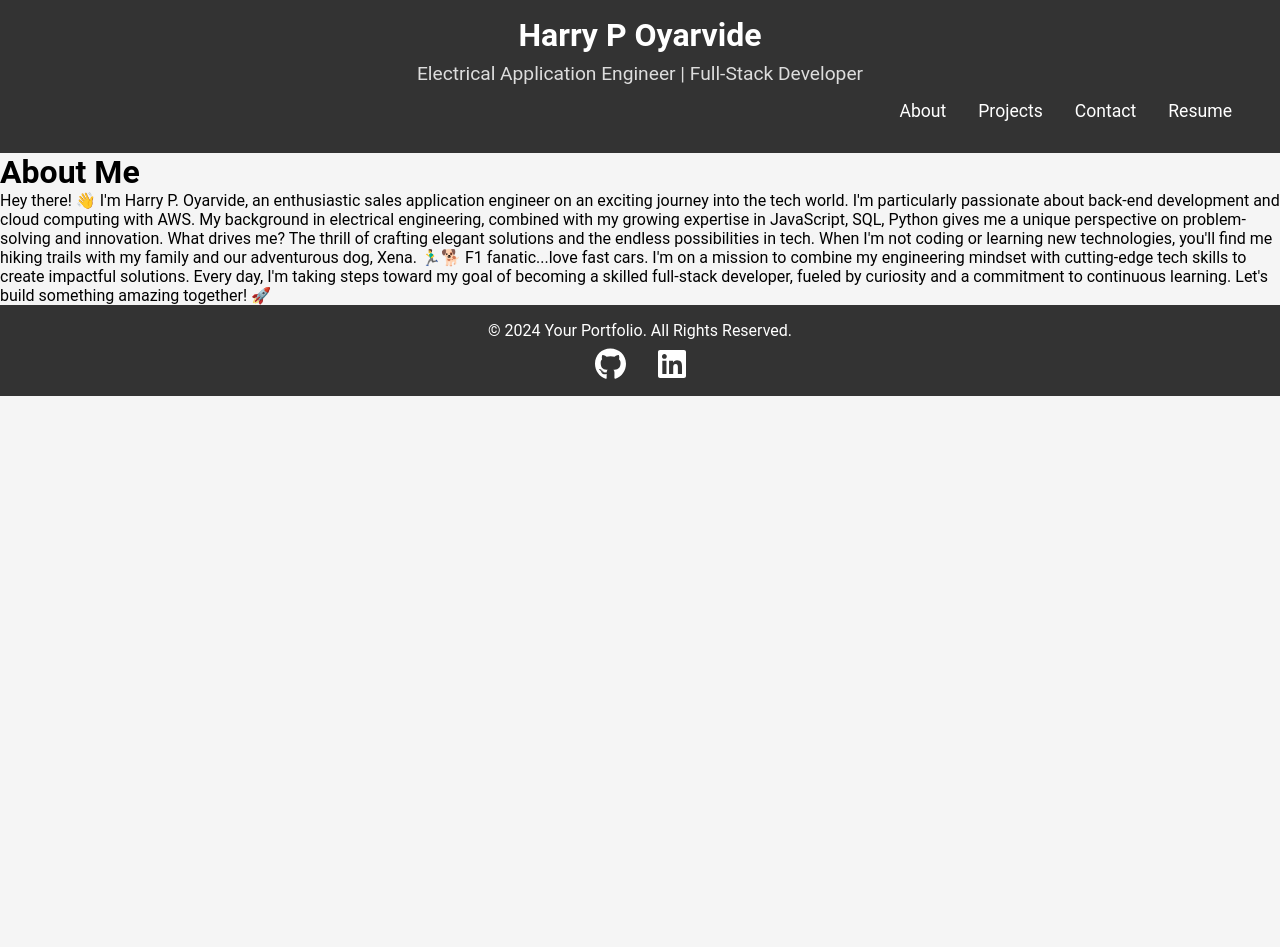
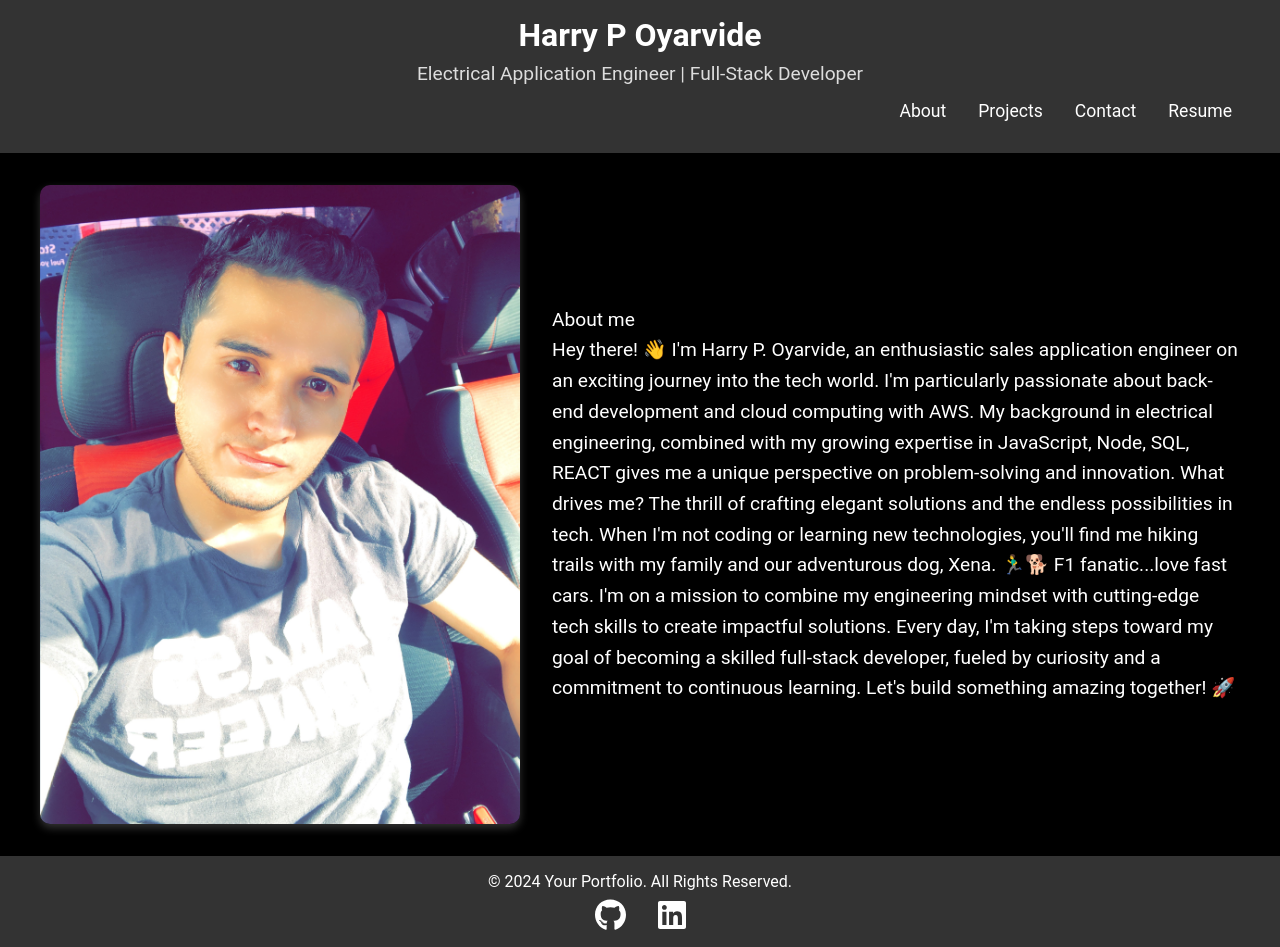
Before and after one commit to HPOGFD/reactFolio, a React (Vite) app: page / in a window 1280 px wide. Before the commit the page ends 800 px from the top, so only its background shows below. Built offline with nearby package versions, Linux system fonts and the light colour scheme.

Commit message:
added image to about me

```diff
--- a/src/pages/About.jsx
+++ b/src/pages/About.jsx
@@ -1,13 +1,24 @@
+import "../style/aboutMe.css";
+
 export default function About() {
     console.log('About.jsx is running');
     return (
-        <div>
-            <h1>About Me</h1>
-            <p>
-            Hey there! 👋 I'm Harry P. Oyarvide, an enthusiastic sales application engineer on an exciting journey into the tech world. I'm particularly passionate about back-end development and cloud computing with AWS. My background in electrical engineering, combined with my growing expertise in JavaScript, SQL, Python gives me a unique perspective on problem-solving and innovation.
-            What drives me? The thrill of crafting elegant solutions and the endless possibilities in tech. When I'm not coding or learning new technologies, you'll find me hiking trails with my family and our adventurous dog, Xena. 🏃‍♂️🐕 F1 fanatic...love fast cars.
-            I'm on a mission to combine my engineering mindset with cutting-edge tech skills to create impactful solutions. Every day, I'm taking steps toward my goal of becoming a skilled full-stack developer, fueled by curiosity and a commitment to continuous learning. Let's build something amazing together! 🚀
+        <div id="container">
+            <div id="aboutMe">
+
+            <img src="images/IMG_2973.JPG"></img>
+            <p> About me <br></br>
+            Hey there! 👋 I'm Harry P. Oyarvide, an enthusiastic sales application engineer on an exciting journey into the tech world.
+            I'm particularly passionate about back-end development and cloud computing with AWS. My background in electrical engineering,
+            combined with my growing expertise in JavaScript, Node, SQL, REACT gives me a unique perspective on problem-solving and innovation.
+            What drives me? The thrill of crafting elegant solutions and the endless possibilities in tech. When I'm not coding or learning new technologies,
+            you'll find me hiking trails with my family and our adventurous dog, Xena. 🏃‍♂️🐕 F1 fanatic...love fast cars.
+            I'm on a mission to combine my engineering mindset with cutting-edge tech skills to create impactful solutions.
+            Every day, I'm taking steps toward my goal of becoming a skilled full-stack developer, fueled by curiosity and a commitment to continuous learning.
+            Let's build something amazing together! 🚀
             </p>
         </div>
+            </div>
+
     );
 }
--- /dev/null
+++ b/src/style/aboutMe.css
@@ -0,0 +1,32 @@
+/* Container for the About Me section */
+#container {
+    display: flex; /* Flexbox for horizontal layout */
+    justify-content: center; /* Center align the content */
+    padding: 2rem; /* Add spacing around the section */
+    background-color: #000; /* Black background */
+    color: #fff; /* White text color */
+  }
+
+  /* Content wrapper */
+  #aboutMe {
+    display: flex; /* Flexbox to align image and text side by side */
+    align-items: center; /* Align items vertically in the center */
+    max-width: 1200px; /* Limit the section width for better readability */
+    gap: 2rem; /* Add spacing between the image and text */
+  }
+
+  /* Image Styling */
+  #aboutMe img {
+    max-width: 40%; /* Make the image take up 40% of the section width */
+    height: auto; /* Maintain aspect ratio */
+    border-radius: 10px; /* Optional: Rounded corners for the image */
+    box-shadow: 0 4px 8px rgba(255, 255, 255, 0.2); /* Subtle white shadow for the image */
+  }
+
+  /* Text Styling */
+  #aboutMe p {
+    font-size: 1.2rem;
+    line-height: 1.6; /* Improve text readability */
+    max-width: 60%; /* Text takes up a balanced space next to the image */
+    color: #fff; /* Ensure text remains white */
+  }
```
Also changed, not shown: images/IMG_2973.JPG (added).
